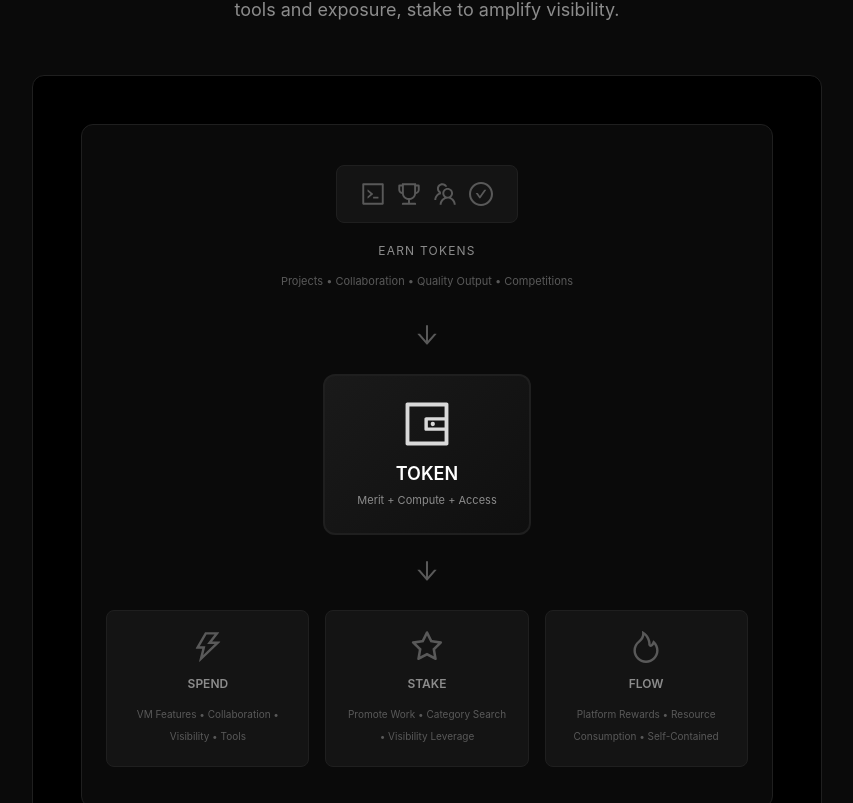
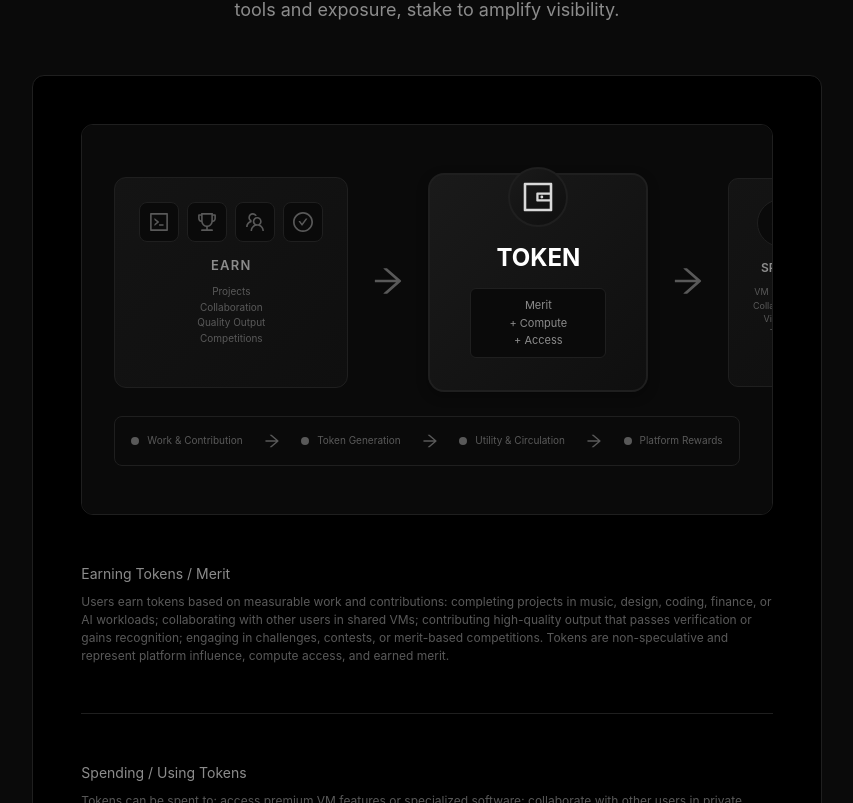
Before and after one commit to oldwestsolutions/oldoldwest, a Next.js app: page / in a window 1280 px wide. Shown: the part 2977-3780 px from the top of the page, without its empty margins (213-1066 px from the left). Built offline with nearby package versions, Linux system fonts and the light colour scheme.

Commit message:
Redesign tokenomics illustration to horizontal side-by-side flow with more intricate details and visual elements

```diff
--- a/src/app/page.tsx
+++ b/src/app/page.tsx
@@ -561,132 +561,299 @@ export default function Home() {
                 }}
                 bodyStyle={{ padding: 48 }}
               >
-                {/* Visual Tokenomics Flow Illustration */}
+                {/* Visual Tokenomics Flow Illustration - Horizontal Flow */}
                 <div style={{
                   background: '#0a0a0a',
                   border: '1px solid #1f1f1f',
                   borderRadius: 12,
-                  padding: '40px 24px',
-                  marginBottom: 48
+                  padding: '48px 32px',
+                  marginBottom: 48,
+                  overflowX: 'auto'
                 }}>
-                  {/* Top: Earning Section */}
-                  <div style={{ textAlign: 'center', marginBottom: 32 }}>
+                  <Row gutter={[24, 24]} align="middle" justify="center" style={{ flexWrap: 'nowrap', minWidth: 'max-content' }}>
+                    {/* Left: Earning Section */}
+                    <Col flex="0 0 auto">
                       <div style={{
-                      display: 'inline-flex',
-                      alignItems: 'center',
-                      gap: 12,
-                      padding: '16px 24px',
-                      background: '#141414',
+                        padding: '24px',
+                        background: 'linear-gradient(135deg, #141414 0%, #0f0f0f 100%)',
+                        border: '1px solid #1f1f1f',
+                        borderRadius: 12,
+                        minWidth: 200,
+                        textAlign: 'center'
+                      }}>
+                        <div style={{ marginBottom: 16 }}>
+                          <div style={{
+                            display: 'flex',
+                            justifyContent: 'center',
+                            gap: 8,
+                            marginBottom: 12,
+                            flexWrap: 'wrap'
+                          }}>
+                            <div style={{
+                              width: 40,
+                              height: 40,
+                              background: '#0a0a0a',
                               border: '1px solid #1f1f1f',
                               borderRadius: 8,
-                      marginBottom: 16
+                              display: 'flex',
+                              alignItems: 'center',
+                              justifyContent: 'center'
                             }}>
-                      <CodeOutlined style={{ fontSize: 24, color: '#595959' }} />
-                      <TrophyOutlined style={{ fontSize: 24, color: '#595959' }} />
-                      <TeamOutlined style={{ fontSize: 24, color: '#595959' }} />
-                      <CheckCircleOutlined style={{ fontSize: 24, color: '#595959' }} />
+                              <CodeOutlined style={{ fontSize: 20, color: '#595959' }} />
                             </div>
-                    <div>
-                      <Text style={{ color: '#8c8c8c', fontSize: 12, textTransform: 'uppercase', letterSpacing: '0.1em' }}>
-                        EARN TOKENS
+                            <div style={{
+                              width: 40,
+                              height: 40,
+                              background: '#0a0a0a',
+                              border: '1px solid #1f1f1f',
+                              borderRadius: 8,
+                              display: 'flex',
+                              alignItems: 'center',
+                              justifyContent: 'center'
+                            }}>
+                              <TrophyOutlined style={{ fontSize: 20, color: '#595959' }} />
+                            </div>
+                            <div style={{
+                              width: 40,
+                              height: 40,
+                              background: '#0a0a0a',
+                              border: '1px solid #1f1f1f',
+                              borderRadius: 8,
+                              display: 'flex',
+                              alignItems: 'center',
+                              justifyContent: 'center'
+                            }}>
+                              <TeamOutlined style={{ fontSize: 20, color: '#595959' }} />
+                            </div>
+                            <div style={{
+                              width: 40,
+                              height: 40,
+                              background: '#0a0a0a',
+                              border: '1px solid #1f1f1f',
+                              borderRadius: 8,
+                              display: 'flex',
+                              alignItems: 'center',
+                              justifyContent: 'center'
+                            }}>
+                              <CheckCircleOutlined style={{ fontSize: 20, color: '#595959' }} />
+                            </div>
+                          </div>
+                          <Text style={{ color: '#8c8c8c', fontSize: 13, textTransform: 'uppercase', letterSpacing: '0.1em', fontWeight: 600 }}>
+                            EARN
                           </Text>
                           <div style={{ marginTop: 8 }}>
-                        <Text style={{ color: '#595959', fontSize: 11 }}>
-                          Projects • Collaboration • Quality Output • Competitions
-                        </Text>
+                            <Text style={{ color: '#595959', fontSize: 10, display: 'block' }}>Projects</Text>
+                            <Text style={{ color: '#595959', fontSize: 10, display: 'block' }}>Collaboration</Text>
+                            <Text style={{ color: '#595959', fontSize: 10, display: 'block' }}>Quality Output</Text>
+                            <Text style={{ color: '#595959', fontSize: 10, display: 'block' }}>Competitions</Text>
                           </div>
                         </div>
                       </div>
+                    </Col>
 
-                  {/* Arrow Down */}
-                  <div style={{ textAlign: 'center', marginBottom: 24 }}>
-                    <ArrowDownOutlined style={{ fontSize: 24, color: '#595959' }} />
-                  </div>
+                    {/* Arrow Right */}
+                    <Col flex="0 0 auto">
+                      <ArrowRightOutlined style={{ fontSize: 32, color: '#595959' }} />
+                    </Col>
 
                     {/* Center: Token Hub */}
-                  <div style={{ textAlign: 'center', marginBottom: 24 }}>
+                    <Col flex="0 0 auto">
                       <div style={{
-                      display: 'inline-flex',
-                      flexDirection: 'column',
-                      alignItems: 'center',
-                      padding: '24px 32px',
+                        padding: '32px 40px',
                         background: 'linear-gradient(135deg, #1a1a1a 0%, #0f0f0f 100%)',
                         border: '2px solid #1f1f1f',
-                      borderRadius: 12,
-                      minWidth: 200
+                        borderRadius: 16,
+                        minWidth: 220,
+                        textAlign: 'center',
+                        position: 'relative',
+                        boxShadow: '0 4px 12px rgba(0, 0, 0, 0.3)'
                       }}>
-                      <WalletOutlined style={{ fontSize: 48, color: '#d9d9d9', marginBottom: 12 }} />
-                      <Text style={{ color: '#ffffff', fontSize: 18, fontWeight: 600, marginBottom: 4 }}>
+                        <div style={{
+                          position: 'absolute',
+                          top: -8,
+                          left: '50%',
+                          transform: 'translateX(-50%)',
+                          width: 60,
+                          height: 60,
+                          background: 'linear-gradient(135deg, #1a1a1a 0%, #0f0f0f 100%)',
+                          border: '2px solid #1f1f1f',
+                          borderRadius: '50%',
+                          display: 'flex',
+                          alignItems: 'center',
+                          justifyContent: 'center'
+                        }}>
+                          <WalletOutlined style={{ fontSize: 32, color: '#d9d9d9' }} />
+                        </div>
+                        <div style={{ marginTop: 32 }}>
+                          <Text style={{ color: '#ffffff', fontSize: 24, fontWeight: 700, marginBottom: 8, display: 'block' }}>
                             TOKEN
                           </Text>
-                      <Text style={{ color: '#8c8c8c', fontSize: 11 }}>
-                        Merit + Compute + Access
-                      </Text>
+                          <div style={{
+                            padding: '8px 12px',
+                            background: '#0a0a0a',
+                            border: '1px solid #1f1f1f',
+                            borderRadius: 6,
+                            marginTop: 12
+                          }}>
+                            <Text style={{ color: '#8c8c8c', fontSize: 11, display: 'block' }}>Merit</Text>
+                            <Text style={{ color: '#8c8c8c', fontSize: 11, display: 'block' }}>+ Compute</Text>
+                            <Text style={{ color: '#8c8c8c', fontSize: 11, display: 'block' }}>+ Access</Text>
                           </div>
                         </div>
+                      </div>
+                    </Col>
 
-                  {/* Arrow Down */}
-                  <div style={{ textAlign: 'center', marginBottom: 24 }}>
-                    <ArrowDownOutlined style={{ fontSize: 24, color: '#595959' }} />
-                  </div>
+                    {/* Arrow Right */}
+                    <Col flex="0 0 auto">
+                      <ArrowRightOutlined style={{ fontSize: 32, color: '#595959' }} />
+                    </Col>
 
-                  {/* Bottom: Three Paths */}
-                  <Row gutter={[16, 16]} justify="center">
+                    {/* Right: Three Paths */}
+                    <Col flex="1 1 auto">
+                      <Row gutter={[12, 12]} style={{ width: '100%' }}>
                         <Col xs={24} sm={8}>
                           <div style={{
-                        padding: '20px',
-                        background: '#141414',
+                            padding: '20px 16px',
+                            background: 'linear-gradient(135deg, #141414 0%, #0f0f0f 100%)',
                             border: '1px solid #1f1f1f',
-                        borderRadius: 8,
+                            borderRadius: 10,
                             textAlign: 'center',
-                        height: '100%'
+                            height: '100%',
+                            position: 'relative'
                           }}>
-                        <ThunderboltOutlined style={{ fontSize: 32, color: '#595959', marginBottom: 12 }} />
+                            <div style={{
+                              width: 48,
+                              height: 48,
+                              background: '#0a0a0a',
+                              border: '1px solid #1f1f1f',
+                              borderRadius: '50%',
+                              display: 'flex',
+                              alignItems: 'center',
+                              justifyContent: 'center',
+                              margin: '0 auto 12px'
+                            }}>
+                              <ThunderboltOutlined style={{ fontSize: 24, color: '#595959' }} />
+                            </div>
                             <Text style={{ color: '#8c8c8c', fontSize: 12, display: 'block', marginBottom: 8, fontWeight: 600 }}>
                               SPEND
                             </Text>
-                        <Text style={{ color: '#595959', fontSize: 10, lineHeight: 1.4 }}>
-                          VM Features • Collaboration • Visibility • Tools
-                        </Text>
+                            <div style={{ marginTop: 8 }}>
+                              <Text style={{ color: '#595959', fontSize: 9, display: 'block', lineHeight: 1.5 }}>VM Features</Text>
+                              <Text style={{ color: '#595959', fontSize: 9, display: 'block', lineHeight: 1.5 }}>Collaboration</Text>
+                              <Text style={{ color: '#595959', fontSize: 9, display: 'block', lineHeight: 1.5 }}>Visibility</Text>
+                              <Text style={{ color: '#595959', fontSize: 9, display: 'block', lineHeight: 1.5 }}>Tools</Text>
+                            </div>
                           </div>
                         </Col>
                         <Col xs={24} sm={8}>
                           <div style={{
-                        padding: '20px',
-                        background: '#141414',
+                            padding: '20px 16px',
+                            background: 'linear-gradient(135deg, #141414 0%, #0f0f0f 100%)',
                             border: '1px solid #1f1f1f',
-                        borderRadius: 8,
+                            borderRadius: 10,
                             textAlign: 'center',
-                        height: '100%'
+                            height: '100%',
+                            position: 'relative'
                           }}>
-                        <StarOutlined style={{ fontSize: 32, color: '#595959', marginBottom: 12 }} />
+                            <div style={{
+                              width: 48,
+                              height: 48,
+                              background: '#0a0a0a',
+                              border: '1px solid #1f1f1f',
+                              borderRadius: '50%',
+                              display: 'flex',
+                              alignItems: 'center',
+                              justifyContent: 'center',
+                              margin: '0 auto 12px'
+                            }}>
+                              <StarOutlined style={{ fontSize: 24, color: '#595959' }} />
+                            </div>
                             <Text style={{ color: '#8c8c8c', fontSize: 12, display: 'block', marginBottom: 8, fontWeight: 600 }}>
                               STAKE
                             </Text>
-                        <Text style={{ color: '#595959', fontSize: 10, lineHeight: 1.4 }}>
-                          Promote Work • Category Search • Visibility Leverage
-                        </Text>
+                            <div style={{ marginTop: 8 }}>
+                              <Text style={{ color: '#595959', fontSize: 9, display: 'block', lineHeight: 1.5 }}>Promote Work</Text>
+                              <Text style={{ color: '#595959', fontSize: 9, display: 'block', lineHeight: 1.5 }}>Category Search</Text>
+                              <Text style={{ color: '#595959', fontSize: 9, display: 'block', lineHeight: 1.5 }}>Visibility</Text>
+                              <Text style={{ color: '#595959', fontSize: 9, display: 'block', lineHeight: 1.5 }}>Leverage</Text>
+                            </div>
                           </div>
                         </Col>
                         <Col xs={24} sm={8}>
                           <div style={{
-                        padding: '20px',
-                        background: '#141414',
+                            padding: '20px 16px',
+                            background: 'linear-gradient(135deg, #141414 0%, #0f0f0f 100%)',
                             border: '1px solid #1f1f1f',
-                        borderRadius: 8,
+                            borderRadius: 10,
                             textAlign: 'center',
-                        height: '100%'
+                            height: '100%',
+                            position: 'relative'
                           }}>
-                        <FireOutlined style={{ fontSize: 32, color: '#595959', marginBottom: 12 }} />
+                            <div style={{
+                              width: 48,
+                              height: 48,
+                              background: '#0a0a0a',
+                              border: '1px solid #1f1f1f',
+                              borderRadius: '50%',
+                              display: 'flex',
+                              alignItems: 'center',
+                              justifyContent: 'center',
+                              margin: '0 auto 12px'
+                            }}>
+                              <FireOutlined style={{ fontSize: 24, color: '#595959' }} />
+                            </div>
                             <Text style={{ color: '#8c8c8c', fontSize: 12, display: 'block', marginBottom: 8, fontWeight: 600 }}>
                               FLOW
                             </Text>
-                        <Text style={{ color: '#595959', fontSize: 10, lineHeight: 1.4 }}>
-                          Platform Rewards • Resource Consumption • Self-Contained
-                        </Text>
+                            <div style={{ marginTop: 8 }}>
+                              <Text style={{ color: '#595959', fontSize: 9, display: 'block', lineHeight: 1.5 }}>Platform Rewards</Text>
+                              <Text style={{ color: '#595959', fontSize: 9, display: 'block', lineHeight: 1.5 }}>Resource Consumption</Text>
+                              <Text style={{ color: '#595959', fontSize: 9, display: 'block', lineHeight: 1.5 }}>Self-Contained</Text>
+                              <Text style={{ color: '#595959', fontSize: 9, display: 'block', lineHeight: 1.5 }}>Ecosystem</Text>
+                            </div>
                           </div>
                         </Col>
                       </Row>
+                    </Col>
+                  </Row>
+
+                  {/* Flow Lines */}
+                  <div style={{
+                    position: 'relative',
+                    marginTop: 24,
+                    padding: '16px',
+                    background: '#0a0a0a',
+                    border: '1px solid #1f1f1f',
+                    borderRadius: 8
+                  }}>
+                    <div style={{
+                      display: 'flex',
+                      justifyContent: 'space-between',
+                      alignItems: 'center',
+                      flexWrap: 'wrap',
+                      gap: 16
+                    }}>
+                      <div style={{ display: 'flex', alignItems: 'center', gap: 8 }}>
+                        <div style={{ width: 8, height: 8, background: '#595959', borderRadius: '50%' }}></div>
+                        <Text style={{ color: '#595959', fontSize: 10 }}>Work & Contribution</Text>
+                      </div>
+                      <ArrowRightOutlined style={{ fontSize: 16, color: '#595959' }} />
+                      <div style={{ display: 'flex', alignItems: 'center', gap: 8 }}>
+                        <div style={{ width: 8, height: 8, background: '#595959', borderRadius: '50%' }}></div>
+                        <Text style={{ color: '#595959', fontSize: 10 }}>Token Generation</Text>
+                      </div>
+                      <ArrowRightOutlined style={{ fontSize: 16, color: '#595959' }} />
+                      <div style={{ display: 'flex', alignItems: 'center', gap: 8 }}>
+                        <div style={{ width: 8, height: 8, background: '#595959', borderRadius: '50%' }}></div>
+                        <Text style={{ color: '#595959', fontSize: 10 }}>Utility & Circulation</Text>
+                      </div>
+                      <ArrowRightOutlined style={{ fontSize: 16, color: '#595959' }} />
+                      <div style={{ display: 'flex', alignItems: 'center', gap: 8 }}>
+                        <div style={{ width: 8, height: 8, background: '#595959', borderRadius: '50%' }}></div>
+                        <Text style={{ color: '#595959', fontSize: 10 }}>Platform Rewards</Text>
+                      </div>
+                    </div>
+                  </div>
                 </div>
 
                 {/* Detailed Text Sections */}
```
Lines whose indentation alone changed are shown as unchanged.
